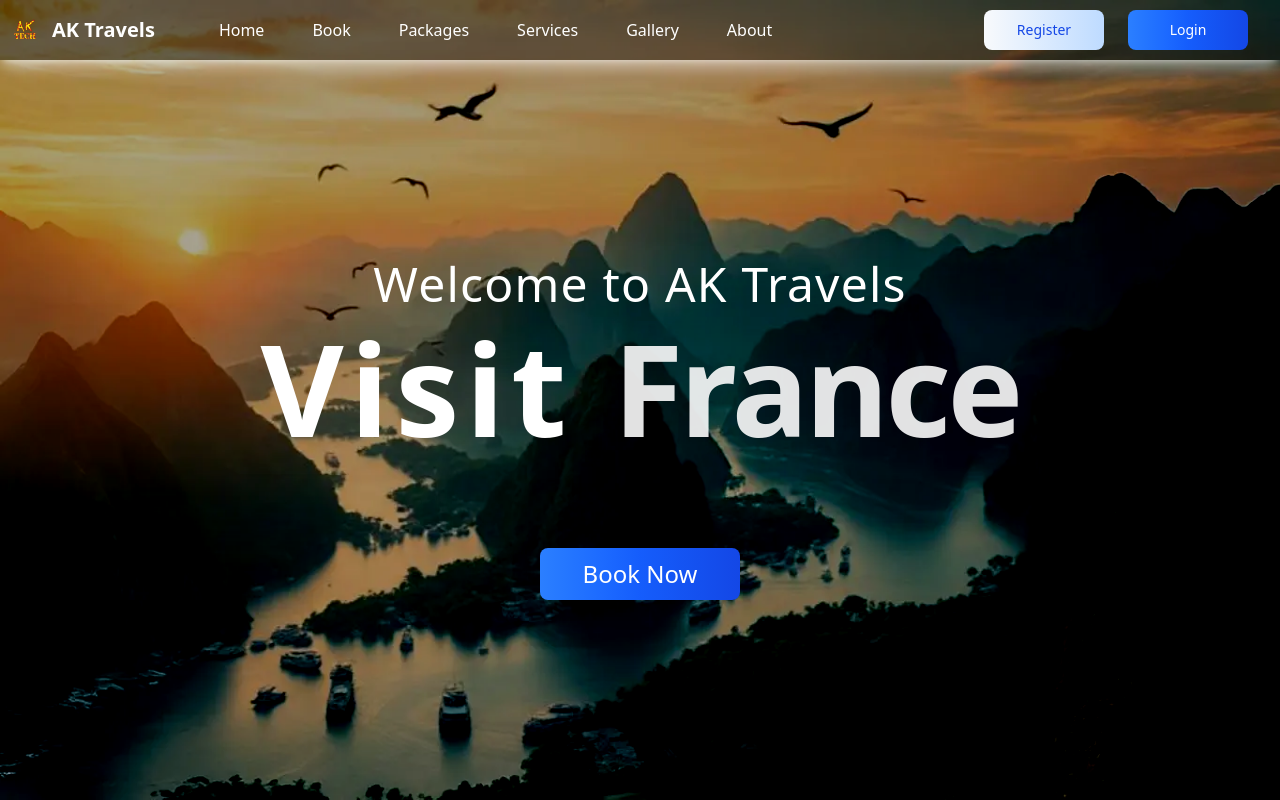
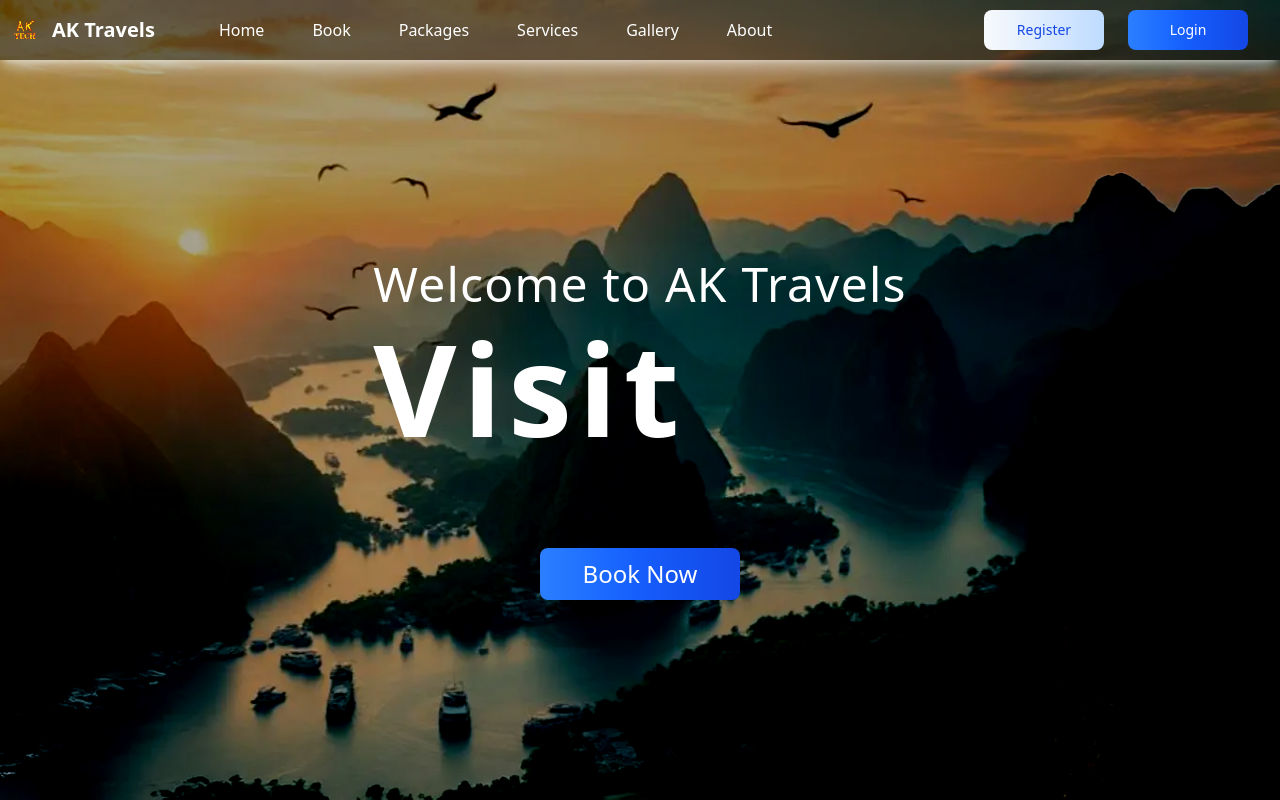
Before and after one commit to aktech27/jain-online-fe-project, a React (Vite) app: page / in a window 1280 px wide. Built offline with nearby package versions, Linux system fonts and the light colour scheme.

Commit message:
Animation related fixes

```diff
--- a/src/components/Hero/HeroSection.tsx
+++ b/src/components/Hero/HeroSection.tsx
@@ -1,22 +1,21 @@
 import { useEffect, useState } from 'react';
 import BgImage from '../../assets/travel-bg.webp';
 
-const countries = ['India', 'United States', 'France', 'Germany', 'Dubai'];
+const countries = ['India', 'United States', 'France', 'Germany', 'Dubai'] as const;
 
 const HeroSection = () => {
-  const [currentCountry, setCurrentCountry] = useState(countries[0]);
+  const [currentCountry, setCurrentCountry] = useState<(typeof countries)[number]>(countries[0]);
   const [index, setIndex] = useState(0);
 
   useEffect(() => {
-    const intervalId = setInterval(() => {
+    const timeout = setTimeout(() => {
       setIndex((prevIndex) => (prevIndex + 1) % countries.length);
-    }, 2000);
+    }, 2750);
 
-    return () => clearInterval(intervalId);
-  }, []);
+    return () => clearTimeout(timeout);
+  }, [currentCountry]);
 
   useEffect(() => {
-    console.log(index);
     setCurrentCountry(countries[index]);
   }, [index]);
 
--- a/src/index.css
+++ b/src/index.css
@@ -1,20 +1,32 @@
 @import "tailwindcss";
 
 .text-in {
-  animation: text-in 1050ms ease-in-out 0s infinite alternate;
+  animation: text-in 2750ms ease-in-out 0s infinite;
 }
 
 @keyframes text-in {
+
   0% {
     letter-spacing: -0.75em;
     opacity: 0;
   }
 
-  40% {
+  10% {
     opacity: 0.6;
   }
 
+  20% {
+    opacity: 1;
+    letter-spacing: 0.05em;
+  }
+
+  90% {
+    opacity: 0.85;
+    letter-spacing: 0.05em;
+  }
+
   100% {
-    opacity: 1;
+    letter-spacing: -0.75em;
+    opacity: 0;
   }
 }
```
